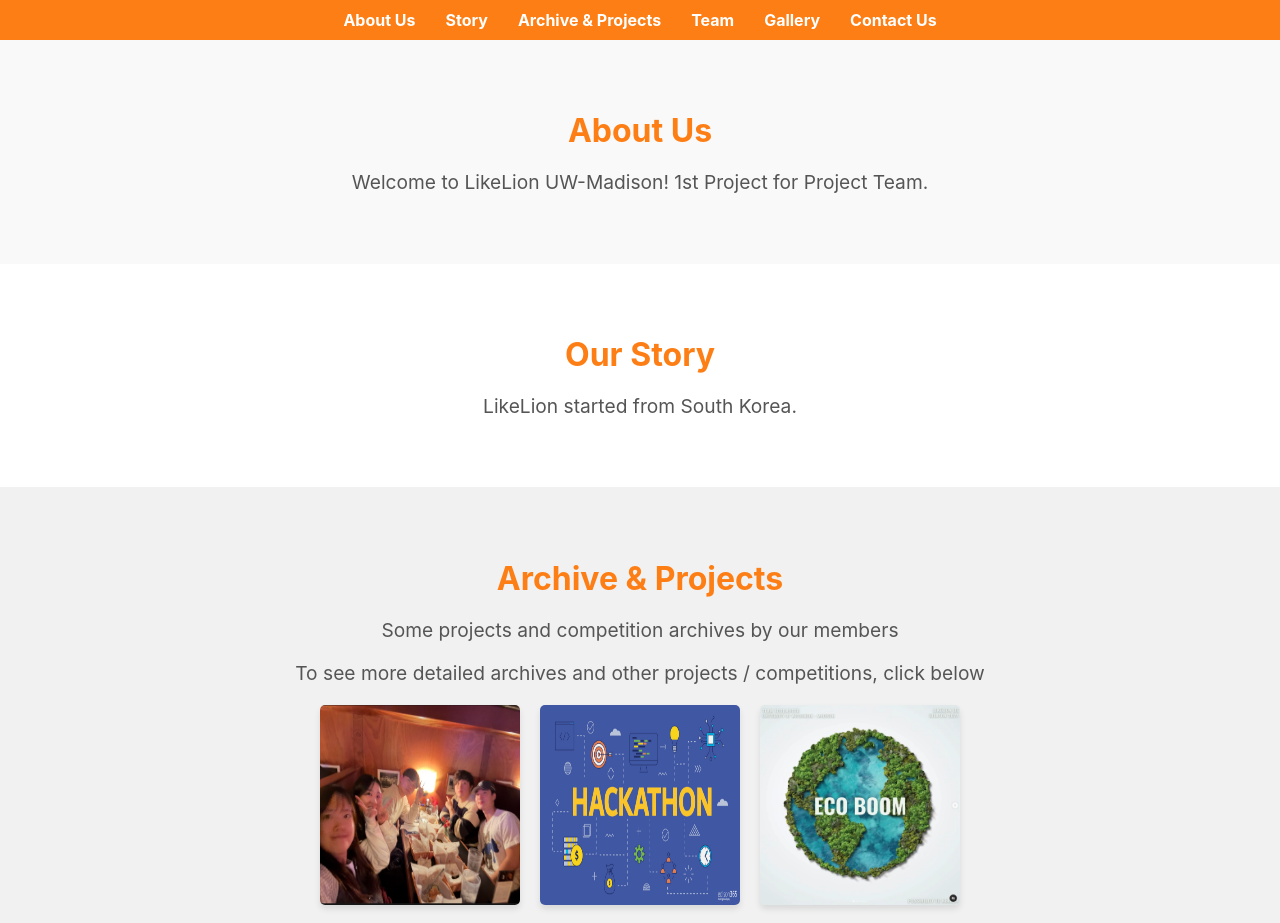
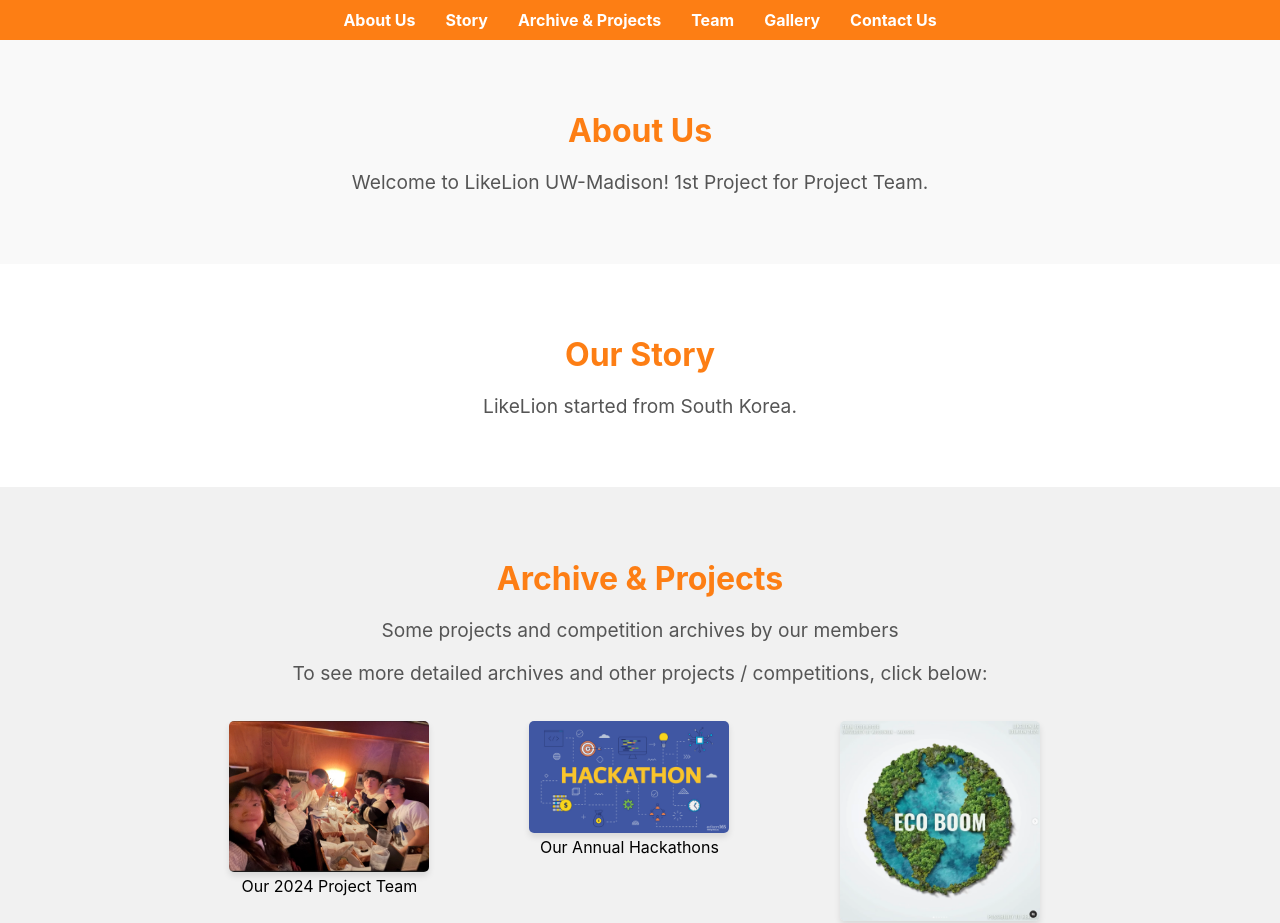
Before and after one commit to LikeLion-ProjectTeam/likelion.uw.github.io, a React (Create React App) app: page / in a window 1280 px wide. Shown: the top 923 px of the page. Built offline with nearby package versions, Linux system fonts and the light colour scheme.

Commit message:
sample images placed

```diff
--- a/src/Archive_n_Project/Archive_n_Project.jsx
+++ b/src/Archive_n_Project/Archive_n_Project.jsx
@@ -4,31 +4,32 @@
 
 import Image1 from "../Images/2024ProjectTeam.jpg";
 import Hackathon_Placeholder from "../Images/Hackathon_Placeholder.png";
-import ideathon from "../Images/ideathon.png";
+import Ideathon from "../Images/ideathon.png";
 
 const Archive_n_Project = () => {
   return (
     <div className="archive">
       <h1>Archive & Projects</h1>
       <p>Some projects and competition archives by our members</p>
-      <p>To see more detailed archives and other projects / competitions, click below</p>
+      <p>To see more detailed archives and other projects / competitions, click below:</p>
+
+      {/* Sample images */}
       <div className="archive-images">
-        <img
-          src= {Image1}
-          alt="Our 2024 Project Team"
-          className="archive-image"
-        />
-        <img
-          src= {Hackathon_Placeholder}
-          alt="Our annual Hackathons"
-          className="archive-image"
-        />
-        <img
-          src= {ideathon}
-          alt="Our annual ideathon projects"
-          className="archive-image"
-        />
+        <figure className="archive-item">
+          <img src={Image1} alt="Our 2024 Project Team" className="archive-image" />
+          <figcaption>Our 2024 Project Team</figcaption>
+        </figure>
+        <figure className="archive-item">
+          <img src={Hackathon_Placeholder} alt="Our annual Hackathons" className="archive-image" />
+          <figcaption>Our Annual Hackathons</figcaption>
+        </figure>
+        <figure className="archive-item">
+          <img src={Ideathon} alt="Our annual ideathon projects" className="archive-image" />
+          <figcaption>Our Annual Ideathon Projects</figcaption>
+        </figure>
       </div>
+
+      {/* Link to archive & projects */}
       <Link to="/archive-projects" className="archivelink">
         Archives & Projects
       </Link>
```
